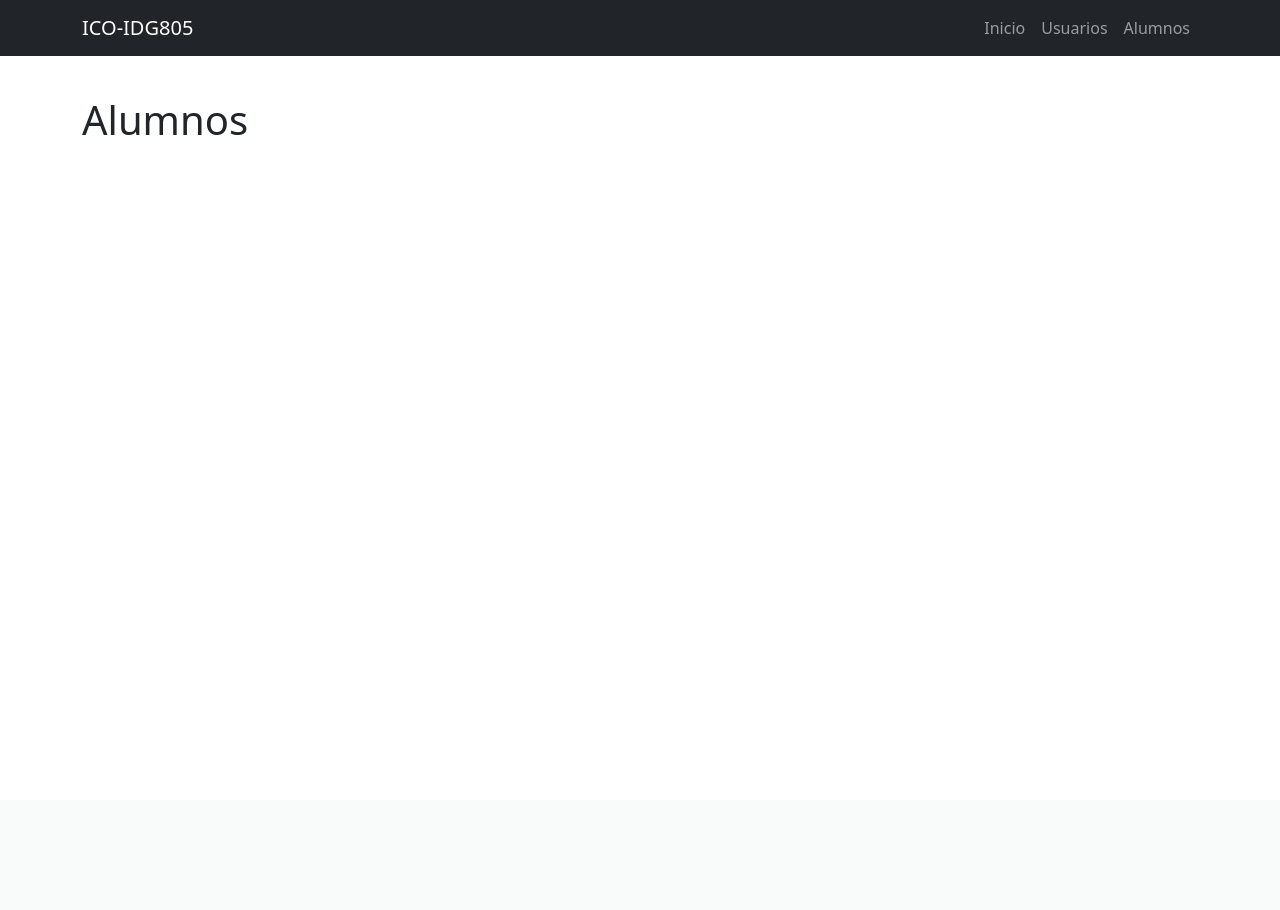
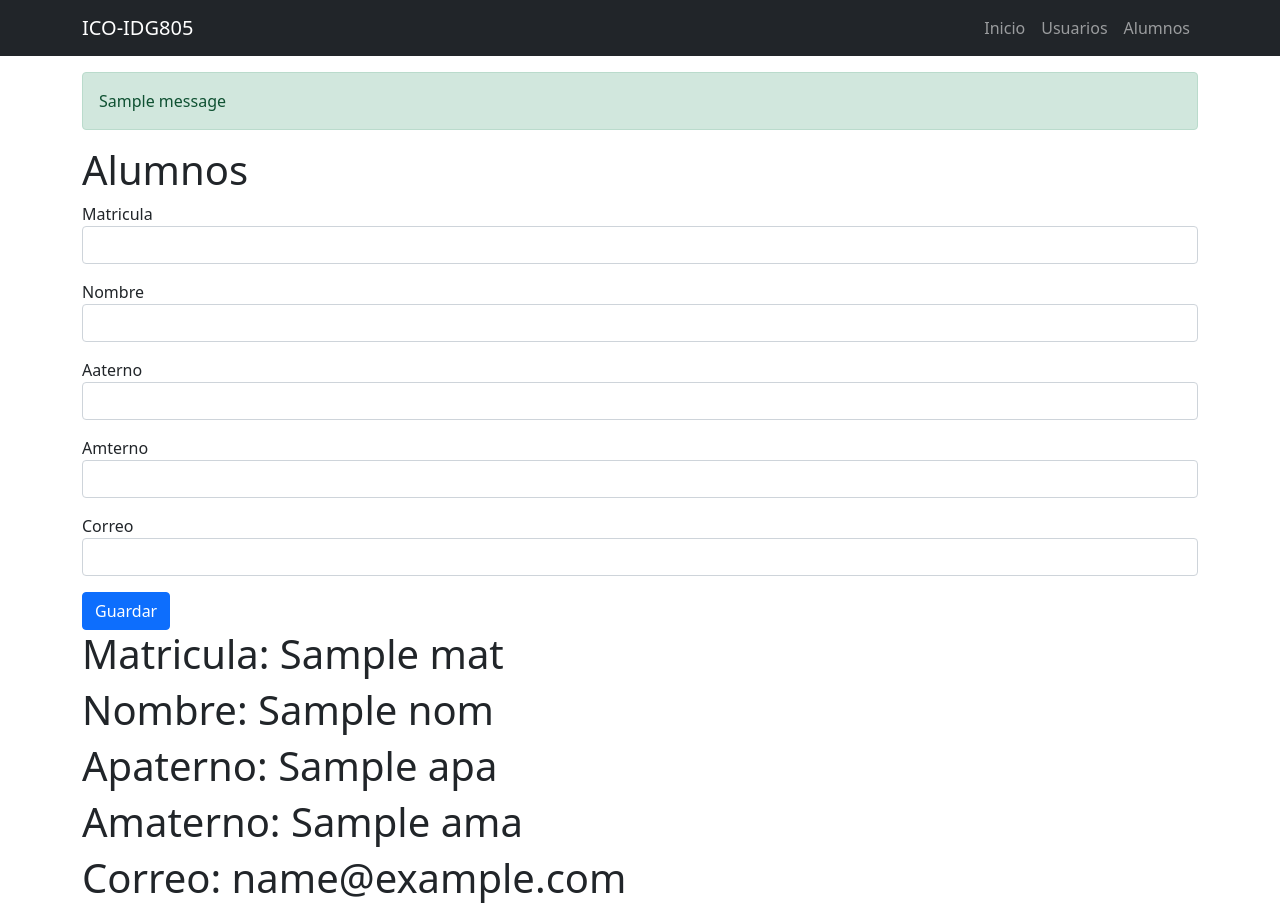
Before and after one commit to IDGS-805-23001546/IntroFlask, a Flask app: template templates/alumnos.html in a window 1280 px wide. Before the commit the page ends 135 px from the top, so only its background shows below. Run offline with Flask 3, Linux system fonts and the light colour scheme; the template is opened without the code that fills it: values that come from a table or form of the project are taken from there, most other values are stand-ins (such as "Sample title", 1, 10 or a date in 2020); one stand-in notice (Sample message) is shown; some libraries are stand-ins or nearby versions.

Commit message:
MensajesFlash

```diff
--- a/app.py
+++ b/app.py
@@ -1,8 +1,13 @@
 from flask import Flask, render_template, request
+from flask import flash
+from flask_wtf.csrf import CSRFProtect
 
+import forms
 
 app=Flask(__name__)
+app.secret_key='clave secreta'
 
+csrf=CSRFProtect()
 
 @app.route("/")
 def index():
@@ -10,9 +15,27 @@ def index():
     lista=['juan', 'pedro', 'carlos']
     return render_template('index.html',titulo=titulo, lista=lista)
 
-@app.route("/alumnos")
+
+@app.route("/alumnos", methods=['GET','POST'])
 def alumnos():
-    return render_template("alumnos.html")
+    mat=0
+    nom=''
+    apa=''
+    ama=''
+    email=''
+    alumnos_class=forms.UserForm(request.form)
+    if request.method=='POST' and alumnos_class.validate():
+        mat=alumnos_class.matricula.data
+        nom=alumnos_class.nombre.data
+        apa=alumnos_class.apaterno.data
+        ama=alumnos_class.amaterno.data
+        email=alumnos_class.correo.data
+
+        mensaje='Bienvendio {}'.format(nom)
+        flash(mensaje)
+
+    return render_template("alumnos.html", form=alumnos_class,
+                           mat=mat, nom=nom, apa=apa, ama=ama, email=email)
 
 @app.route("/usuarios")
 def usuarios():
@@ -57,4 +80,5 @@ def resultado():
     return "La suma de {} + {} = {}".format(n1,n2, res)
 
 if __name__=='__main__':
+    csrf.init_app(app)
     app.run(debug=True)
--- /dev/null
+++ b/forms.py
@@ -0,0 +1,25 @@
+from wtforms import Form
+from wtforms import IntegerField, StringField, PasswordField
+from wtforms import EmailField
+from wtforms import validators
+
+
+class UserForm(Form):
+    matricula=IntegerField("Matricula", [
+        validators.DataRequired(message="El campo es requerido"),
+        validators.NumberRange(min=100, max=1000, message="Ingrese valor valido")
+    ])
+    nombre=StringField("Nombre", [
+        validators.DataRequired(message="El campo es requerido"),
+        validators.length(min=4, max=10, message="Ingrese nombre valido")
+    ])
+    apaterno=StringField("Aaterno", [
+        validators.DataRequired(message="El campo es requerido")
+    ])
+    amaterno=StringField("Amterno", [
+        validators.DataRequired(message="El campo es requerido")
+    ])
+    correo=EmailField('Correo', [
+        validators.Email(message="El correo valido")
+
+    ])
--- a/requeriments.txt
+++ b/requeriments.txt
@@ -1,8 +1,13 @@
 blinker==1.9.0
 click==8.3.1
 colorama==0.4.6
+dnspython==2.8.0
+email-validator==2.3.0
 Flask==3.1.2
+Flask-WTF==1.2.2
+idna==3.11
 itsdangerous==2.2.0
 Jinja2==3.1.6
 MarkupSafe==3.0.3
 Werkzeug==3.1.5
+WTForms==3.2.1
--- /dev/null
+++ b/templates/_macros.html
@@ -0,0 +1,25 @@
+{% macro datos( name, placeholder, type="text") %}
+
+<div class="mb-3">
+
+    <label for="{{name}}" class="form-label">{{name}}</label>
+    <input type="{{type}}" class="form-control" name="{{name}}" id="{{name}}"
+    placeholder="{{placeholder}}">
+</div>
+
+{%endmacro%}
+
+{%macro campoNuevo(field)%}
+<td>{{field.label}}</td>
+<dd>{{field(**kwargs) | safe }}</dd>
+
+{% if field.errors %}
+
+{%for error in field.errors%}
+<li>{{error}}</li>
+
+    {%endfor%}
+
+{%endif%}
+
+{%endmacro%}
--- a/templates/alumnos.html
+++ b/templates/alumnos.html
@@ -2,6 +2,44 @@
 
 {% block content %}
 
-<h1 class="mt-4">Alumnos</h1>
+
+{%import "_macros.html" as macros%}
+
+<h1>Alumnos</h1>
+
+<form action="" method="post" novalidate>
+
+    {{form.csrf_token}}
+    <input type="hidden" name="csrf_token" value="{{csrf_token()}}">
+
+   <div class="mb-3">
+        {{macros.campoNuevo(form.matricula, class='form-control')}}
+    </div>
+
+    <div class="mb-3">
+        {{macros.campoNuevo(form.nombre, class='form-control')}}
+    </div>
+
+    <div class="mb-3">
+        {{macros.campoNuevo(form.apaterno, class='form-control')}}
+    </div>
+
+    <div class="mb-3">
+        {{macros.campoNuevo(form.amaterno, class='form-control')}}
+    </div>
+
+    <div class="mb-3">
+        {{macros.campoNuevo(form.correo, class='form-control')}}
+    </div>
+
+    <button class="btn btn-primary" type="submit">Guardar</button>
+
+</form>
+
+    <h1>Matricula: {{mat}}</h1>
+    <h1>Nombre: {{nom}}</h1>
+    <h1>Apaterno: {{apa}}</h1>
+    <h1>Amaterno: {{ama}}</h1>
+    <h1>Correo: {{email}}</h1>
 
 {% endblock %}
--- a/templates/layout.html
+++ b/templates/layout.html
@@ -43,6 +43,22 @@
 </nav>
 
 <div class="container mt-5 pt-4">
+
+  {% with messages = get_flashed_messages()%}
+
+  {% if messages%}
+
+  {% for message in messages%}
+  <div class=" alert alert-success">
+    {{message}}
+  </div>
+  {%endfor %}
+
+  {%endif%}
+
+  {% endwith %}
+
+
     {% block content %}
     {% endblock %}
 </div>
--- a/templates/operasBas.html
+++ b/templates/operasBas.html
@@ -2,7 +2,7 @@
 
 {% block content %}
 
-<form action="/resultado" method="post">
+<form action="/operasBas" method="post">
 
     <div class="mb-3">
 <label for="n1" class="form-label">Número 1</label>
@@ -15,7 +15,7 @@
 </div>
 
     <button class="btn btn-primary" type="submit">Calcular</button>
-
+ <h1>la suma es {{res}}</h1>
 </form>
 
 {% endblock %}
```
Also changed, not shown: templates/usuarios.html (+12 -1 lines).
